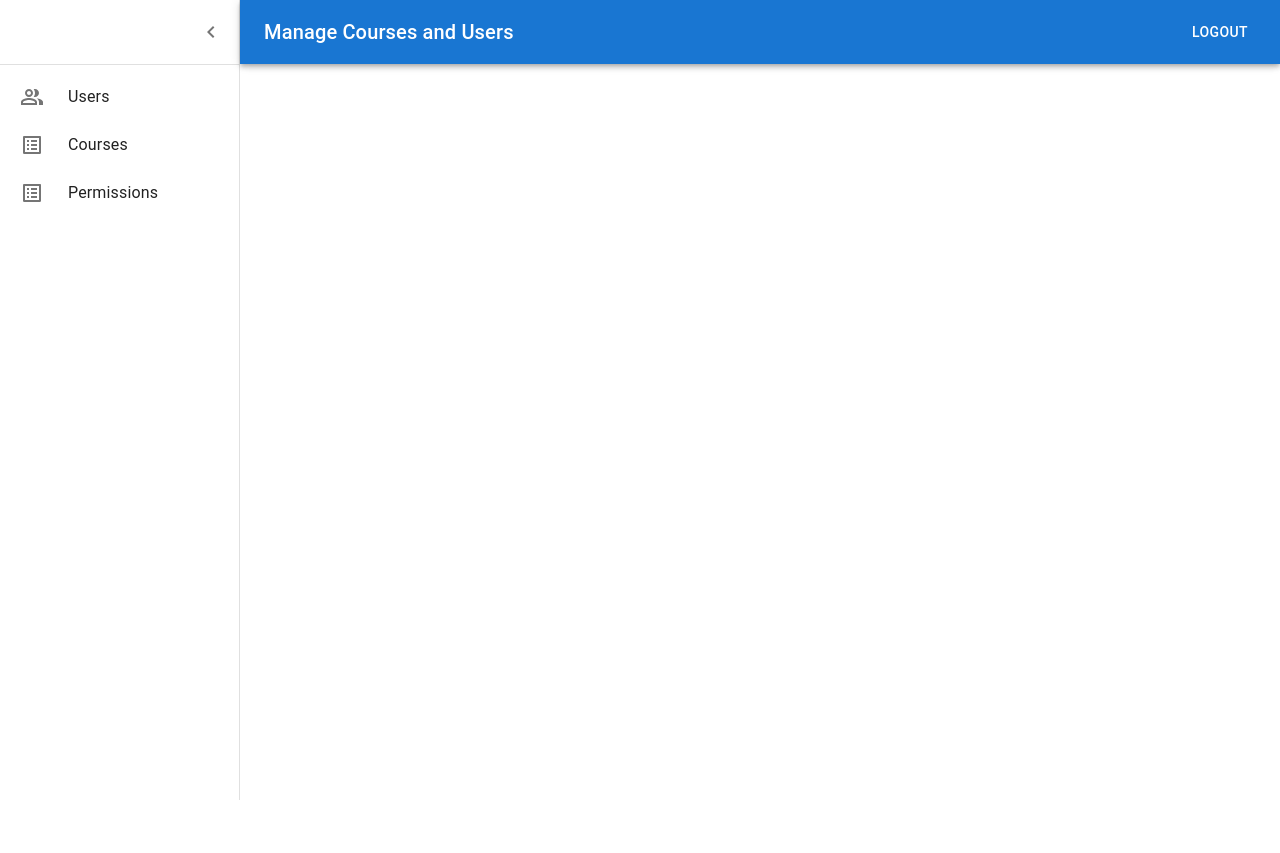
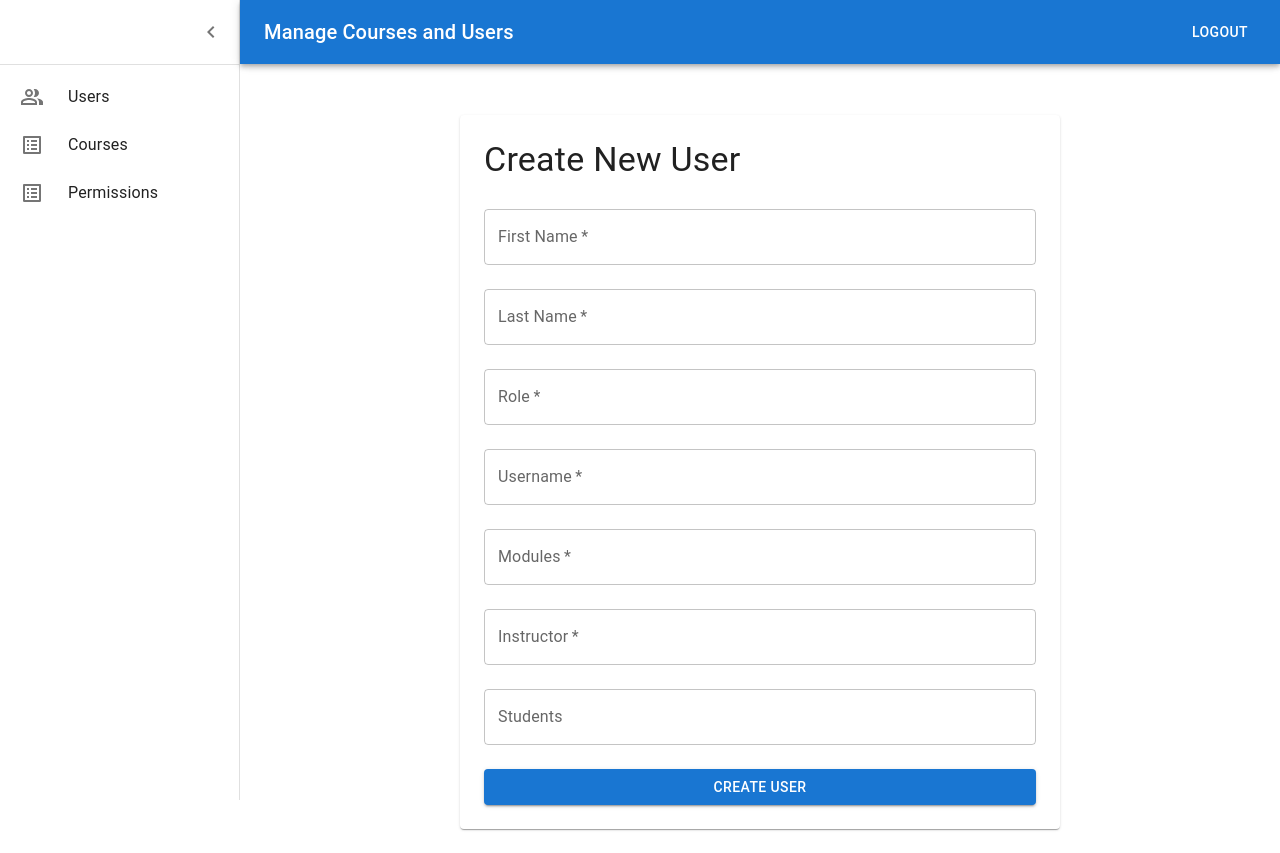
Before and after one commit to KatieSrbk/skillsrock-test, a React (Create React App) app in the folder admin/: page /dashboard/add-user in a window 1280 px wide. Before the commit the page ends 800 px from the top, so only its background shows below. Built offline with nearby package versions, Linux system fonts and the light colour scheme; no server answers; sample sign-in values are in the browser's storage.

Commit message:
add user creation page

```diff
--- a/admin/src/pages/Users.js
+++ /dev/null
@@ -1,62 +0,0 @@
-import React, {useEffect} from 'react';
-import {useDispatch, useSelector} from "react-redux";
-import {fetchUsers} from "../features/users/usersThunk";
-import {useNavigate} from "react-router-dom";
-import {Button, Paper} from "@mui/material";
-import {DataGrid} from "@mui/x-data-grid";
-
-const Users = () => {
-    const dispatch = useDispatch();
-    const { users = [], status, error } = useSelector((state) => state.users);
-
-    const columns = [
-        { field: 'first_name', headerName: 'First Name', width: 130 },
-        { field: 'last_name', headerName: 'Last Name', width: 250 },
-        { field: 'role', headerName: 'Role', width: 250 },
-        { field: 'username', headerName: 'Username', width: 250 },
-        { field: 'modules', headerName: 'Modules', width: 150 },
-        { field: 'instructor', headerName: 'Instructor', width: 150 },
-        { field: 'students', headerName: 'students', width: 150 },
-    ];
-
-    useEffect(() => {
-        if (status === 'idle') {
-            dispatch(fetchUsers());
-        }
-    }, [status, dispatch]);
-
-    const navigate = useNavigate()
-
-    const createUpdateUser = (userId) =>{
-        let path = '/dashboard/add-user';
-        if (userId) path = `/dashboard/update-user/${userId}`
-        navigate(path);
-    }
-
-    const paginationModel = { page: 0, pageSize: 5 };
-
-    const getRowId = (row) => {
-        return row._id;
-    }
-    return (
-        <div>
-            <div className='usersTitle'>
-                <h1>Users List</h1>
-                <Button onClick={() => {createUpdateUser()} } variant="contained">Create New User</Button>
-            </div>
-
-            <Paper sx={{ height: 400, width: '100%' }}>
-                <DataGrid
-                    rows={users}
-                    columns={columns}
-                    getRowId={getRowId}
-                    initialState={{ pagination: { paginationModel } }}
-                    pageSizeOptions={[5, 10]}
-                    checkboxSelection
-                    sx={{ border: 0 }}
-                />
-            </Paper>
-        </div>
-    );};
-
-export default Users;
--- /dev/null
+++ b/admin/src/pages/users/User.js
@@ -0,0 +1,114 @@
+import { Button, Paper, TextField, Typography } from '@mui/material';
+import { useState } from 'react';
+
+const User = () => {
+  const [userData, setUserData] = useState({
+    firstName: '',
+    lastName: '',
+    role: '',
+    username: '',
+    modules: '',
+    instructor: '',
+    students: '',
+  });
+
+  const handleChange = (e) => {
+    setUserData({ ...userData, [e.target.name]: e.target.value });
+  };
+
+  const handleSubmit = (event) => {
+    event.preventDefault();
+    setUserData({
+      firstName: '',
+      lastName: '',
+      role: '',
+      username: '',
+      modules: '',
+      instructor: '',
+      students: '',
+    });
+  };
+
+  return (
+    <Paper sx={{ padding: 3, maxWidth: 600, margin: '0 auto' }}>
+      <Typography variant="h4" gutterBottom>
+        Create New User
+      </Typography>
+      <form onSubmit={handleSubmit}>
+        <TextField
+          label="First Name"
+          name="firstName"
+          value={userData.firstName}
+          onChange={handleChange}
+          fullWidth
+          required
+          margin="normal"
+        />
+        <TextField
+          label="Last Name"
+          name="lastName"
+          value={userData.lastName}
+          onChange={handleChange}
+          fullWidth
+          required
+          margin="normal"
+        />
+        <TextField
+          label="Role"
+          name="role"
+          value={userData.role}
+          onChange={handleChange}
+          fullWidth
+          required
+          margin="normal"
+        />
+        <TextField
+          label="Username"
+          name="username"
+          value={userData.username}
+          onChange={handleChange}
+          fullWidth
+          required
+          margin="normal"
+        />
+        <TextField
+          label="Modules"
+          name="modules"
+          value={userData.modules}
+          onChange={handleChange}
+          fullWidth
+          required
+          margin="normal"
+        />
+        <TextField
+          label="Instructor"
+          name="instructor"
+          value={userData.instructor}
+          onChange={handleChange}
+          fullWidth
+          required
+          margin="normal"
+        />
+        <TextField
+          label="Students"
+          name="students"
+          value={userData.students}
+          onChange={handleChange}
+          fullWidth
+          margin="normal"
+        />
+        <Button
+          type="submit"
+          variant="contained"
+          color="primary"
+          fullWidth
+          sx={{ marginTop: 2 }}
+        >
+          Create User
+        </Button>
+      </form>
+    </Paper>
+  );
+};
+
+export default User;
--- /dev/null
+++ b/admin/src/pages/users/Users.js
@@ -0,0 +1,70 @@
+import React, { useEffect } from 'react';
+import { useDispatch, useSelector } from 'react-redux';
+import { fetchUsers } from '../../features/users/usersThunk';
+import { useNavigate } from 'react-router-dom';
+import { Button, Paper } from '@mui/material';
+import { DataGrid } from '@mui/x-data-grid';
+
+const Users = () => {
+  const dispatch = useDispatch();
+  const { users = [], status, error } = useSelector((state) => state.users);
+
+  const columns = [
+    { field: 'first_name', headerName: 'First Name', width: 130 },
+    { field: 'last_name', headerName: 'Last Name', width: 250 },
+    { field: 'role', headerName: 'Role', width: 250 },
+    { field: 'username', headerName: 'Username', width: 250 },
+    { field: 'modules', headerName: 'Modules', width: 150 },
+    { field: 'instructor', headerName: 'Instructor', width: 150 },
+    { field: 'students', headerName: 'students', width: 150 },
+  ];
+
+  useEffect(() => {
+    if (status === 'idle') {
+      dispatch(fetchUsers());
+    }
+  }, [status, dispatch]);
+
+  const navigate = useNavigate();
+
+  const createUpdateUser = (userId) => {
+    let path = '/dashboard/add-user';
+    if (userId) path = `/dashboard/update-user/${userId}`;
+    navigate(path);
+  };
+
+  const paginationModel = { page: 0, pageSize: 5 };
+
+  const getRowId = (row) => {
+    return row._id;
+  };
+  return (
+    <div>
+      <div className="usersTitle">
+        <h1>Users List</h1>
+        <Button
+          onClick={() => {
+            createUpdateUser();
+          }}
+          variant="contained"
+        >
+          Create New User
+        </Button>
+      </div>
+
+      <Paper sx={{ height: 400, width: '100%' }}>
+        <DataGrid
+          rows={users}
+          columns={columns}
+          getRowId={getRowId}
+          initialState={{ pagination: { paginationModel } }}
+          pageSizeOptions={[5, 10]}
+          checkboxSelection
+          sx={{ border: 0 }}
+        />
+      </Paper>
+    </div>
+  );
+};
+
+export default Users;
```
Also changed, not shown: admin/src/routes/routes.js (+6 -1 lines).
